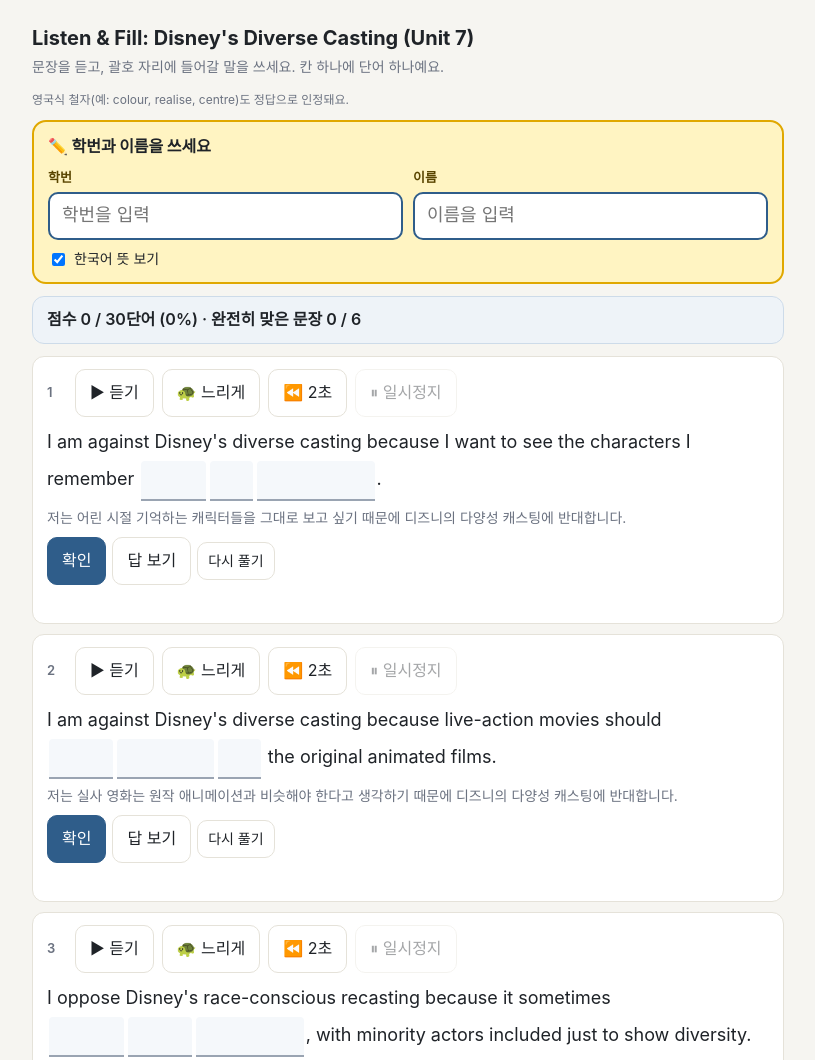
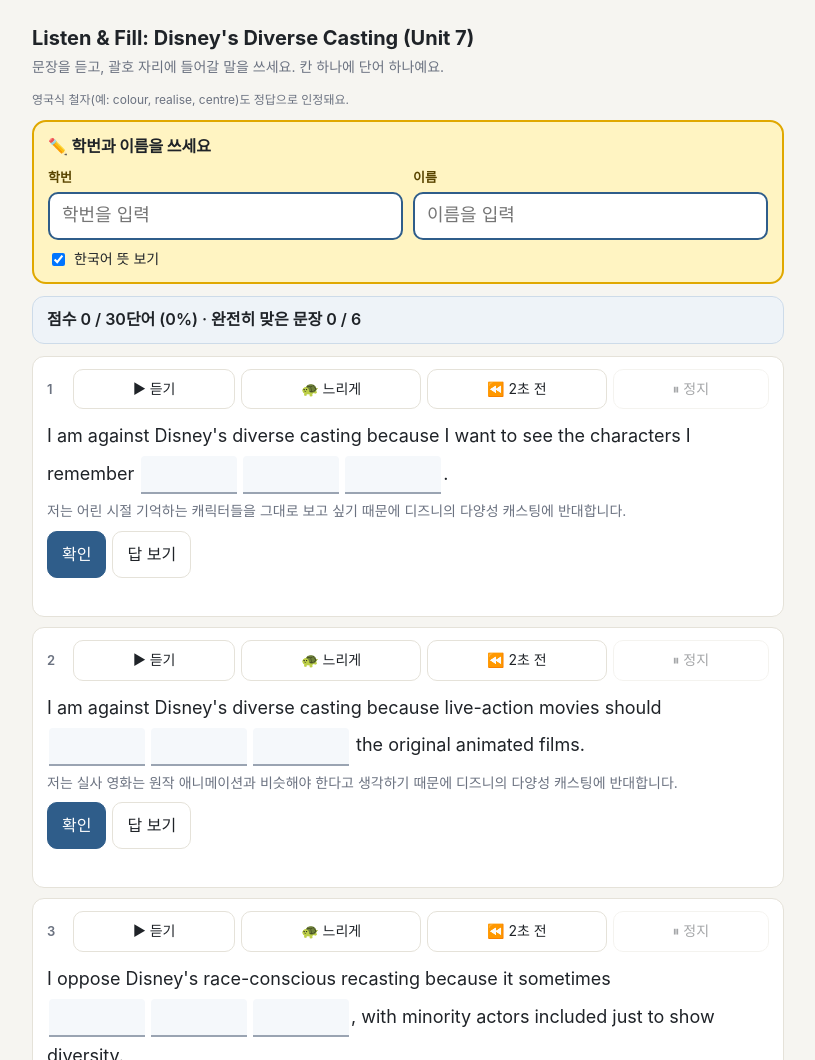
Before and after one commit to kmusjy/english, a plain HTML site: page disney.html in a window 1280 px wide. Shown: the top 1060 px of the page, without its empty margins (232-1047 px from the left). Drawn offline with Linux system fonts and the light colour scheme.

Commit message:
Add files via upload

```diff
--- a/disney.html
+++ b/disney.html
@@ -23,7 +23,7 @@ h1{font-size:20px;margin:6px 0 2px}
 .idrow input[type=text]:focus{outline:3px solid #2f5d8a44}
 .idwarn{color:#c0392b;font-weight:700;font-size:14px;min-height:0;margin-top:6px}
 .idopt{display:flex;flex-wrap:wrap;gap:10px;align-items:center;margin-top:8px}
-.hintchip{font-size:13px;font-weight:700;color:#7a4b00;background:#ffe9a8;border:1px solid #f0c75e;border-radius:99px;padding:1px 8px;margin-left:2px;white-space:nowrap;align-self:center}
+.hintchip{font-size:13px;font-weight:700;color:#7a4b00;background:#ffe9a8;border:1px solid #f0c75e;border-radius:99px;padding:1px 8px;margin-top:3px;white-space:nowrap}
 .submitbox{background:#e8f1fb;border:2px solid var(--accent);border-radius:12px;padding:12px 14px;margin-top:10px;font-size:15px;line-height:1.7}
 .submitbox a.btnlink{display:inline-block;margin-top:6px;padding:10px 16px;background:var(--accent);color:#fff;border-radius:10px;font-weight:700;text-decoration:none}
 .brit{font-size:12px;color:var(--mute);margin:0 0 10px}
@@ -37,14 +37,17 @@ button.small{padding:6px 10px;font-size:14px;min-height:38px}
 .score{background:#eef3f8;border:1px solid #cddbe9;border-radius:12px;padding:10px 14px;margin-bottom:12px;font-weight:600;position:sticky;top:6px;z-index:5}
 .card{background:var(--card);border:1px solid var(--line);border-radius:12px;padding:12px 14px;margin-bottom:10px}
 .card.active{border-color:var(--accent);box-shadow:0 0 0 2px #2f5d8a22}
-.head{display:flex;gap:8px;align-items:center;margin-bottom:6px}
+.head{display:flex;flex-wrap:wrap;gap:6px;align-items:center;margin-bottom:8px}
+.head button{white-space:nowrap;padding:8px 10px;font-size:14px;min-height:40px;flex:1 1 auto}
+.head .num{flex:0 0 auto}
 .num{color:var(--mute);font-size:13px;font-weight:600;min-width:20px}
 .sent{font-size:18px;line-height:2.1;margin:4px 0 6px}
-.bg{display:inline-flex;flex-wrap:wrap;align-items:flex-end;gap:4px 4px;margin:0 2px;vertical-align:baseline;max-width:100%}
+.bg{display:inline-flex;flex-wrap:wrap;align-items:flex-start;gap:6px 6px;margin:0 2px;vertical-align:middle;max-width:100%}
 .badge{font-size:12px;font-weight:700;color:#fff;background:#d9480f;border-radius:99px;padding:2px 10px}
 .card.hard{border-color:#e8a27c;box-shadow:0 0 0 2px #d9480f22}
 .cnt{font-size:11px;color:var(--mute);margin-left:2px;white-space:nowrap}
-input.bi{font:inherit;font-size:17px;padding:1px 4px;border:0;border-bottom:2px solid #9aa4b2;background:#f5f8fb;border-radius:4px 4px 0 0;text-align:center;min-width:0;max-width:100%}
+input.bi{font:inherit;font-size:16px;padding:6px 4px;width:96px;height:38px;border:0;border-bottom:2px solid #9aa4b2;background:#f5f8fb;border-radius:4px 4px 0 0;text-align:center;min-width:0;max-width:100%}
+.cell{display:inline-flex;flex-direction:column;align-items:center;vertical-align:top}
 input.bi:focus{outline:0;border-bottom-color:var(--accent);background:#eaf1f8}
 input.bi.ok{border-bottom-color:var(--ok);background:#e6f4ea;color:#1b5e3a}
 input.bi.bad{border-bottom-color:var(--bad);background:#fdeaea;color:#a02a1f}
@@ -210,7 +213,7 @@ function refreshPlayButtons(){
   document.querySelectorAll('.card button[data-a="pause"]').forEach(b=>{
     const i=+b.dataset.i, mine = playing && playing.idx===i;
     b.disabled = !mine;
-    b.textContent = (mine && audio.paused) ? '▶ 이어 듣기' : '⏸ 일시정지';
+    b.textContent = (mine && audio.paused) ? '▶ 계속' : '⏸ 정지';
   });
 }
 function playSeg(i, rate=1, track=false){
@@ -403,12 +406,12 @@ function sentenceHtml(l,i){
       const val = s.peeked ? w : (s.vals[idx]||'');
       let cls = 'bi';
       if(s.peeked) cls += ' shown'; else if(s.checked && s.res[idx]===true) cls += ' ok'; else if(s.checked && s.res[idx]===false) cls += ' bad';
-      const width = Math.max(4, norm(w).length+2);
-      h += `<input class="${cls}" data-i="${i}" data-k="${idx}" value="${esc(val)}" ${s.peeked?'readonly':''} style="width:${width}ch" autocapitalize="off" autocomplete="off" autocorrect="off" spellcheck="false" aria-label="빈칸 ${idx+1}">`;
+      h += `<span class="cell"><input class="${cls}" data-i="${i}" data-k="${idx}" value="${esc(val)}" ${s.peeked?'readonly':''} autocapitalize="off" autocomplete="off" autocorrect="off" spellcheck="false" aria-label="빈칸 ${idx+1}">`;
       if(!s.peeked && s.hint && s.checked && s.res[idx]===false){
         const clean = w.replace(/[^A-Za-z0-9']/g,''), n = s.hint>=2 ? 2 : 1;
         h += `<span class="hintchip" title="힌트">💡 ${esc(clean.slice(0, Math.min(n, Math.max(1, clean.length-1))))}…</span>`;
       }
+      h += `</span>`;
     });
     h += `</span>`;
   });
@@ -455,8 +458,8 @@ function render(focusBad){
       <div class="head"><span class="num">${i+1}</span>${l.badge?`<span class="badge">🔥 ${esc(l.badge)}</span>`:''}
         <button data-a="play" data-i="${i}" ${ok?'':'disabled'}>▶ 듣기</button>
         <button data-a="slow" data-i="${i}" ${ok?'':'disabled'}>🐢 느리게</button>
-        <button data-a="back" data-i="${i}" ${ok?'':'disabled'} title="2초 전부터 다시 듣기">⏪ 2초</button>
-        <button data-a="pause" data-i="${i}" disabled>⏸ 일시정지</button>
+        <button data-a="back" data-i="${i}" ${ok?'':'disabled'} title="2초 전부터 다시 듣기">⏪ 2초 전</button>
+        <button data-a="pause" data-i="${i}" disabled>⏸ 정지</button>
       </div>
       <div class="sent">${sentenceHtml(l,i)}</div>
       ${showKo && l.ko ? `<div class="ko">${esc(l.ko)}</div>`:''}
@@ -464,7 +467,6 @@ function render(focusBad){
         <button data-a="check" data-i="${i}" class="primary" ${s.peeked?'disabled':''}>확인</button>
         ${(!s.peeked && failedCount(i)>=3 && !(s.checked && s.res.every(x=>x===true))) ? `<button data-a="hint" data-i="${i}" ${(s.hint||0)>=2?'disabled':''}>${(s.hint||0)===0?'💡 힌트 (첫 글자)':(s.hint===1?'💡 힌트 더 보기 (두 글자)':'💡 힌트 모두 사용')}</button>` : ''}
         <button data-a="reveal" data-i="${i}">답 보기</button>
-        <button data-a="reset" data-i="${i}" class="small">다시 풀기</button>
       </div>`:''}
       ${statusHtml(l,i)}
     </div>`;
@@ -474,7 +476,6 @@ function render(focusBad){
     <div style="font-size:12px;color:var(--mute);margin-top:4px">결과 복사에는 점수와 함께 듣기·확인·답 보기 기록, 그리고 이 메모가 들어가요.</div></div>
   <div class="bar">
     <button id="checkall" class="primary">전체 확인</button>
-    <button id="resetall">전체 다시 풀기</button>
     <button id="copyres">결과 복사</button>
   </div>
   ${(CFG.submitUrl||'').trim() ? `<p class="brit">결과는 "결과 복사"를 누른 뒤 설문지의 '결과' 칸에 붙여넣어 제출하세요.</p>` : ''}
@@ -488,7 +489,6 @@ function render(focusBad){
   $('#kosw').onchange = e=>{ showKo = e.target.checked; render(); };
   if($('#tt')) $('#tt').onclick = ()=>{ teacherOn=false; if(location.hash==='#teacher') history.replaceState(null,'',location.pathname+location.search); render(); };
   $('#checkall').onclick = ()=>{ CFG.lines.forEach((l,i)=>{ const s=ST[i]; if(s && (s.checked || s.vals.some(v=>(v||'').trim()))) checkLine(i); }); render(); };
-  $('#resetall').onclick = ()=>{ if(confirm('모든 문장을 처음부터 다시 풀까요? (풀이 기록은 남아요)')){ ST={}; GLOG.resetAll++; render(); } };
   $('#memo').oninput = e=>{ MEMO = e.target.value; persist(); };
   $('#copyres').onclick = copyResult;
 
@@ -506,7 +506,6 @@ function render(focusBad){
         if(!revealLine(i)){ const st=$(`#c${i} .st`); if(st) st.textContent='이미 모두 맞았어요!'; return; }
         render();
       }
-      else if(a==='reset'){ L(i).resets++; delete ST[i]; render(); const f=$(`#c${i} input.bi`); if(f) f.focus(); }
     };
   });
   app.querySelectorAll('input.bi').forEach(inp=>{
```
